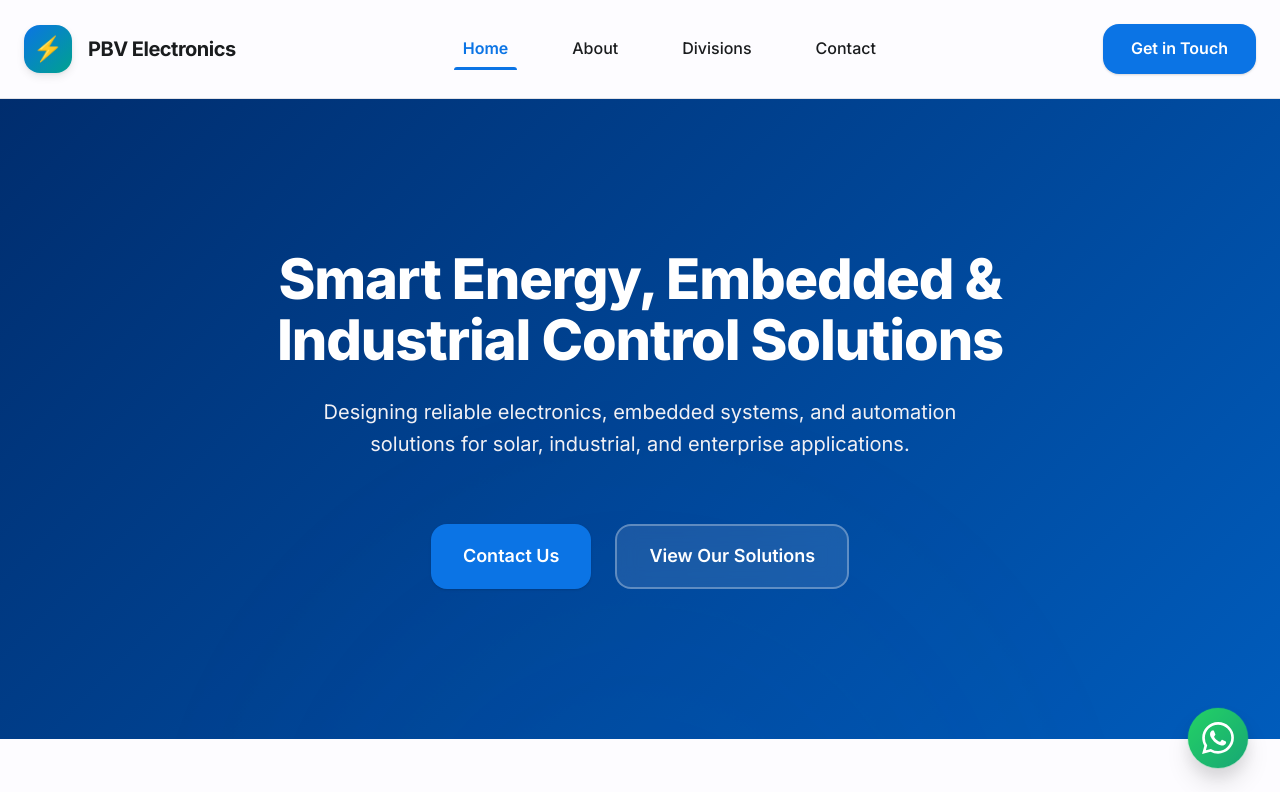
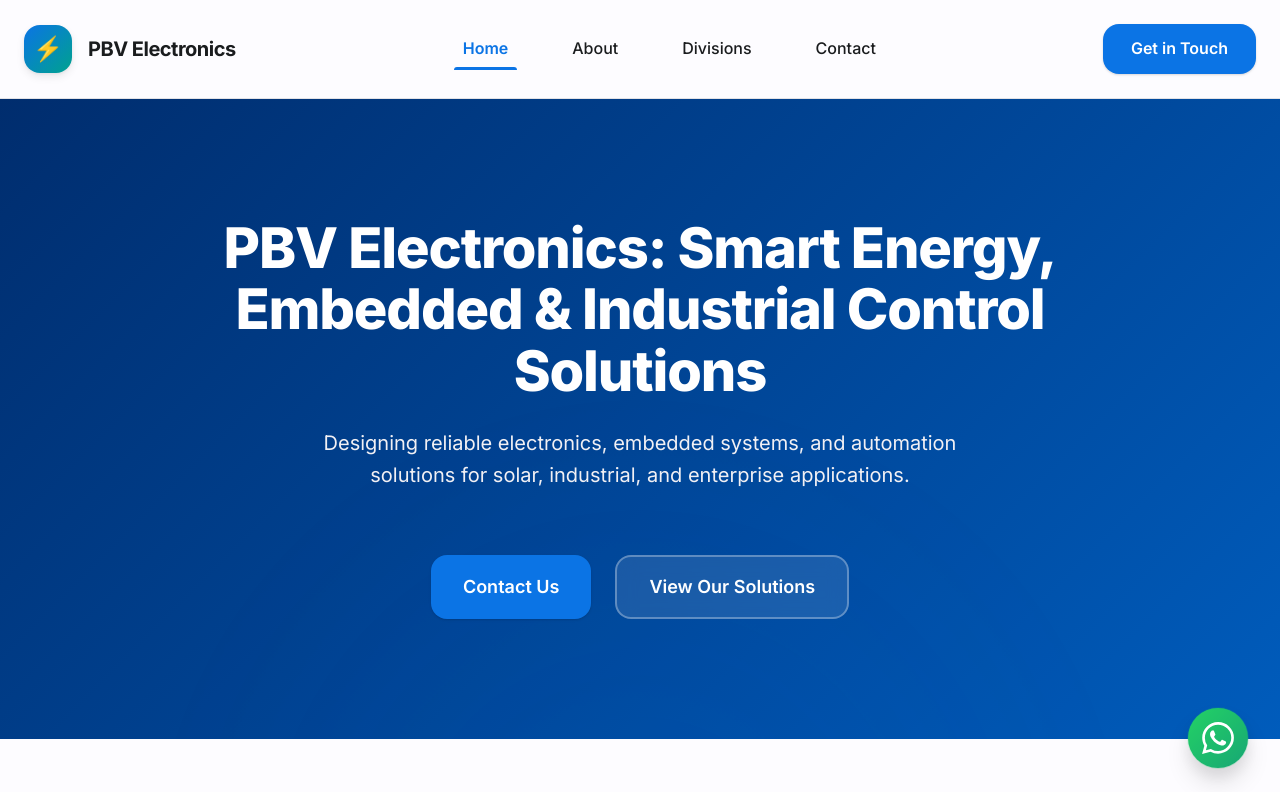
Before and after one commit to apsomani1/pbv-electronics, a React (Vite) app: page /#/ in a window 1280 px wide. Shown: the top 792 px of the page. Built offline with nearby package versions, Linux system fonts and the light colour scheme.

Commit message:
Optimize SEO: Add meta tags, JSON-LD, sitemap, robots.txt, and semantic H1

```diff
--- a/index.html
+++ b/index.html
@@ -3,17 +3,61 @@
 
 <head>
   <meta charset="UTF-8" />
+  <link rel="icon" type="image/svg+xml" href="/vite.svg" />
+  <meta name="viewport" content="width=device-width, initial-scale=1.0" />
 
-  <meta name="viewport" content="width=device-width, initial-scale=1.0" />
+  <!-- SEO Meta Tags -->
+  <title>PBV Electronics - Industrial Electronics, Embedded Systems & Automation</title>
   <meta name="description"
-    content="PBV Electronics - Smart Energy, Embedded & Industrial Control Solutions for solar, industrial, and enterprise applications.">
+    content="PBV Electronics engineers reliable solutions for solar power, embedded systems, and industrial automation. Trusted by industries for custom electronic controls and IoT.">
   <meta name="keywords"
-    content="solar controllers, embedded systems, IoT, industrial automation, energy management, PBV Electronics">
+    content="PBV Electronics, PBV, PBV Electronics Pvt Ltd, industrial electronics, embedded systems, solar controllers, zero export, industrial automation, IoT gateways, custom electronics India, electronic manufacturing services">
+  <meta name="author" content="PBV Electronics">
+  <meta name="robots" content="index, follow">
+  <link rel="canonical" href="https://apsomani1.github.io/pvb-electronics/" />
+
+  <!-- Open Graph / Facebook -->
+  <meta property="og:type" content="website">
+  <meta property="og:url" content="https://apsomani1.github.io/pvb-electronics/">
+  <meta property="og:title" content="PBV Electronics - Industrial Electronics & Energy Solutions">
+  <meta property="og:description"
+    content="Engineering reliable electronics, embedded systems, and automation solutions for solar, industrial, and enterprise applications.">
+  <meta property="og:image" content="https://apsomani1.github.io/pvb-electronics/og-image.png">
+
+  <!-- Twitter -->
+  <meta property="twitter:card" content="summary_large_image">
+  <meta property="twitter:url" content="https://apsomani1.github.io/pvb-electronics/">
+  <meta property="twitter:title" content="PBV Electronics - Industrial Electronics & Energy Solutions">
+  <meta property="twitter:description"
+    content="Engineering reliable electronics, embedded systems, and automation solutions for solar, industrial, and enterprise applications.">
+  <meta property="twitter:image" content="https://apsomani1.github.io/pvb-electronics/og-image.png">
+
+  <!-- Fonts -->
   <link rel="preconnect" href="https://fonts.googleapis.com">
   <link rel="preconnect" href="https://fonts.gstatic.com" crossorigin>
   <link href="https://fonts.googleapis.com/css2?family=Inter:wght@300;400;500;600;700;800&display=swap"
     rel="stylesheet">
-  <title>PBV Electronics - Industrial Electronics & Energy Solutions</title>
+
+  <!-- Structured Data (JSON-LD) -->
+  <script type="application/ld+json">
+    {
+      "@context": "https://schema.org",
+      "@type": "Organization",
+      "name": "PBV Electronics",
+      "url": "https://apsomani1.github.io/pvb-electronics/",
+      "logo": "https://apsomani1.github.io/pvb-electronics/vite.svg",
+      "contactPoint": {
+        "@type": "ContactPoint",
+        "telephone": "+91-8668572093",
+        "contactType": "sales",
+        "areaServed": ["IN", "Global"],
+        "availableLanguage": "English"
+      },
+      "sameAs": [
+        "https://www.linkedin.com/company/pbv-electronics"
+      ]
+    }
+  </script>
 </head>
 
 <body>
--- a/src/pages/HomePage.tsx
+++ b/src/pages/HomePage.tsx
@@ -62,7 +62,7 @@ const HomePage: React.FC = () => {
                 <div className="hero-content">
                     <div className="hero-text">
                         <h1 className="hero-title">
-                            Smart Energy, Embedded & Industrial Control Solutions
+                            PBV Electronics: Smart Energy, Embedded & Industrial Control Solutions
                         </h1>
                         <p className="hero-subtitle">
                             Designing reliable electronics, embedded systems, and automation solutions
```
Also changed, not shown: public/robots.txt (added), 1 other file (tests, documents, lock files or other folders).
